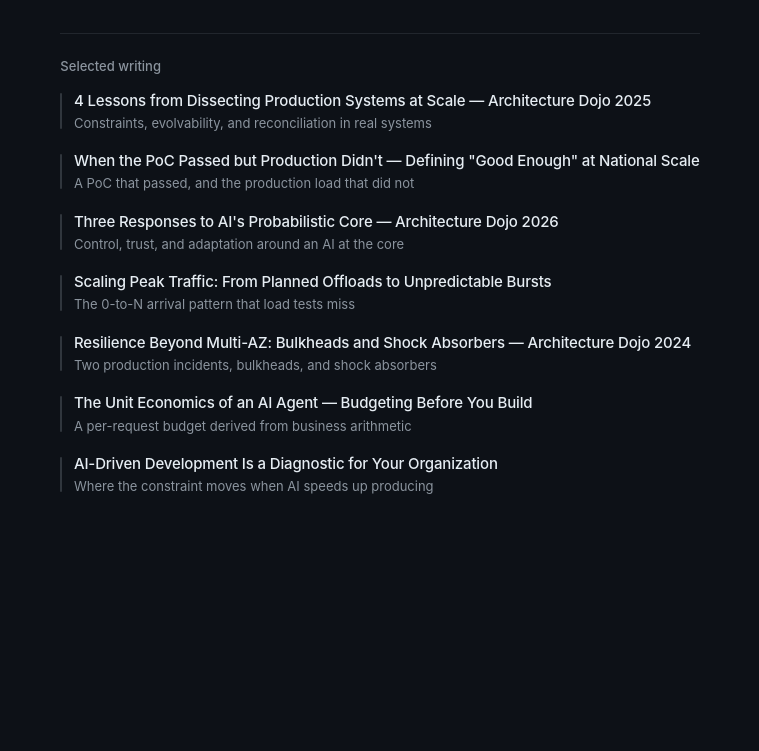
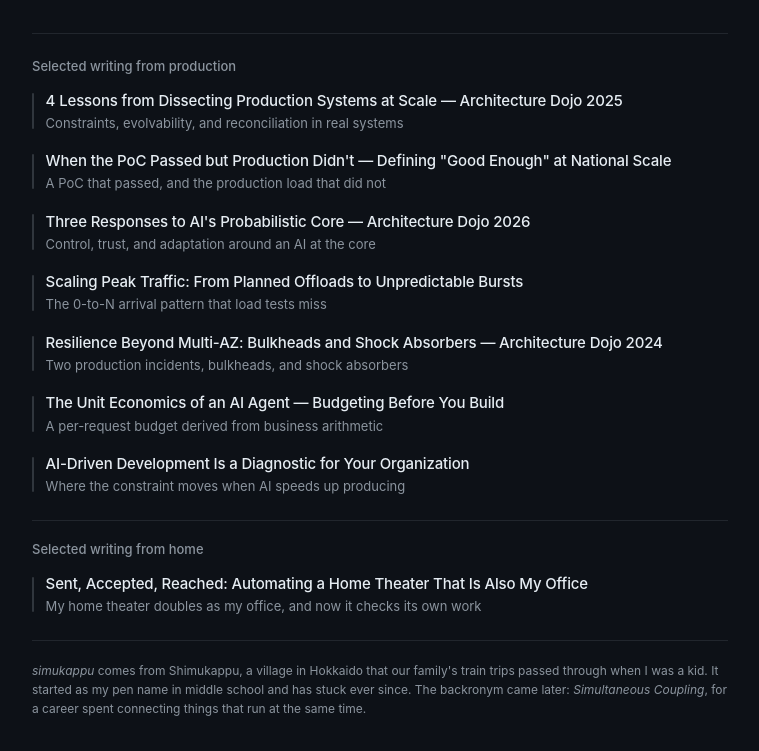
Before and after one commit to simukappu/simukappu.github.io, a plain HTML site: page index.html in a window 1280 px wide. Shown: the part 454-1205 px from the top of the page, without its empty margins (260-1019 px from the left). Before the commit the page ends 982 px from the top, so only its background shows below. Drawn offline with Linux system fonts and the light colour scheme.

Commit message:
Add a personal slot and the story behind the name
Selected writing splits into production and home. The home slot holds the
home theater post, and a short note at the bottom explains where simukappu
comes from, including that its backronym came later.

```diff
--- a/index.html
+++ b/index.html
@@ -204,6 +204,26 @@
       letter-spacing: 0;
     }
 
+    .writing .personal {
+      margin-top: 1.5rem;
+      padding-top: 1.25rem;
+      border-top: 1px solid #21262d;
+    }
+
+    .name-note {
+      margin-top: 1.5rem;
+      padding-top: 1.25rem;
+      border-top: 1px solid #21262d;
+      text-align: left;
+      color: #8b949e;
+      font-size: 0.75rem;
+      line-height: 1.6;
+    }
+
+    .name-note em {
+      font-style: italic;
+    }
+
     a:focus-visible {
       outline: 2px solid #58a6ff;
       outline-offset: 3px;
@@ -245,8 +265,8 @@
         </a>
       </div>
     </div>
-    <nav class="writing" aria-labelledby="writing-heading">
-      <h2 id="writing-heading">Selected writing</h2>
+    <nav class="writing" aria-label="Selected writing">
+      <h2>Selected writing from production</h2>
       <ul>
         <li>
           <a href="https://blog.simukappu.com/4-lessons-from-dissecting-production-systems-at-scale-architecture-dojo-2025">4 Lessons from Dissecting Production Systems at Scale — Architecture Dojo 2025 <span class="desc">Constraints, evolvability, and reconciliation in real systems</span></a>
@@ -270,7 +290,18 @@
           <a href="https://blog.simukappu.com/ai-driven-development-is-a-diagnostic-for-your-organization">AI-Driven Development Is a Diagnostic for Your Organization <span class="desc">Where the constraint moves when AI speeds up producing</span></a>
         </li>
       </ul>
+      <div class="personal">
+        <h2>Selected writing from home</h2>
+        <ul>
+          <li>
+            <a href="https://blog.simukappu.com/sent-accepted-reached-automating-a-home-theater-that-is-also-my-office">Sent, Accepted, Reached: Automating a Home Theater That Is Also My Office <span class="desc">My home theater doubles as my office, and now it checks its own work</span></a>
+          </li>
+        </ul>
+      </div>
     </nav>
+    <footer class="name-note">
+      <p><em>simukappu</em> comes from Shimukappu, a village in Hokkaido that our family's train trips passed through when I was a kid. It started as my pen name in middle school and has stuck ever since. The backronym came later: <em>Simultaneous Coupling</em>, for a career spent connecting things that run at the same time.</p>
+    </footer>
   </div>
 </body>
 </html>
--- a/sitemap.xml
+++ b/sitemap.xml
@@ -2,7 +2,7 @@
 <urlset xmlns="http://www.sitemaps.org/schemas/sitemap/0.9">
   <url>
     <loc>https://simukappu.com/</loc>
-    <lastmod>2026-10-22</lastmod>
+    <lastmod>2026-11-01</lastmod>
     <changefreq>monthly</changefreq>
     <priority>1.0</priority>
   </url>
```
